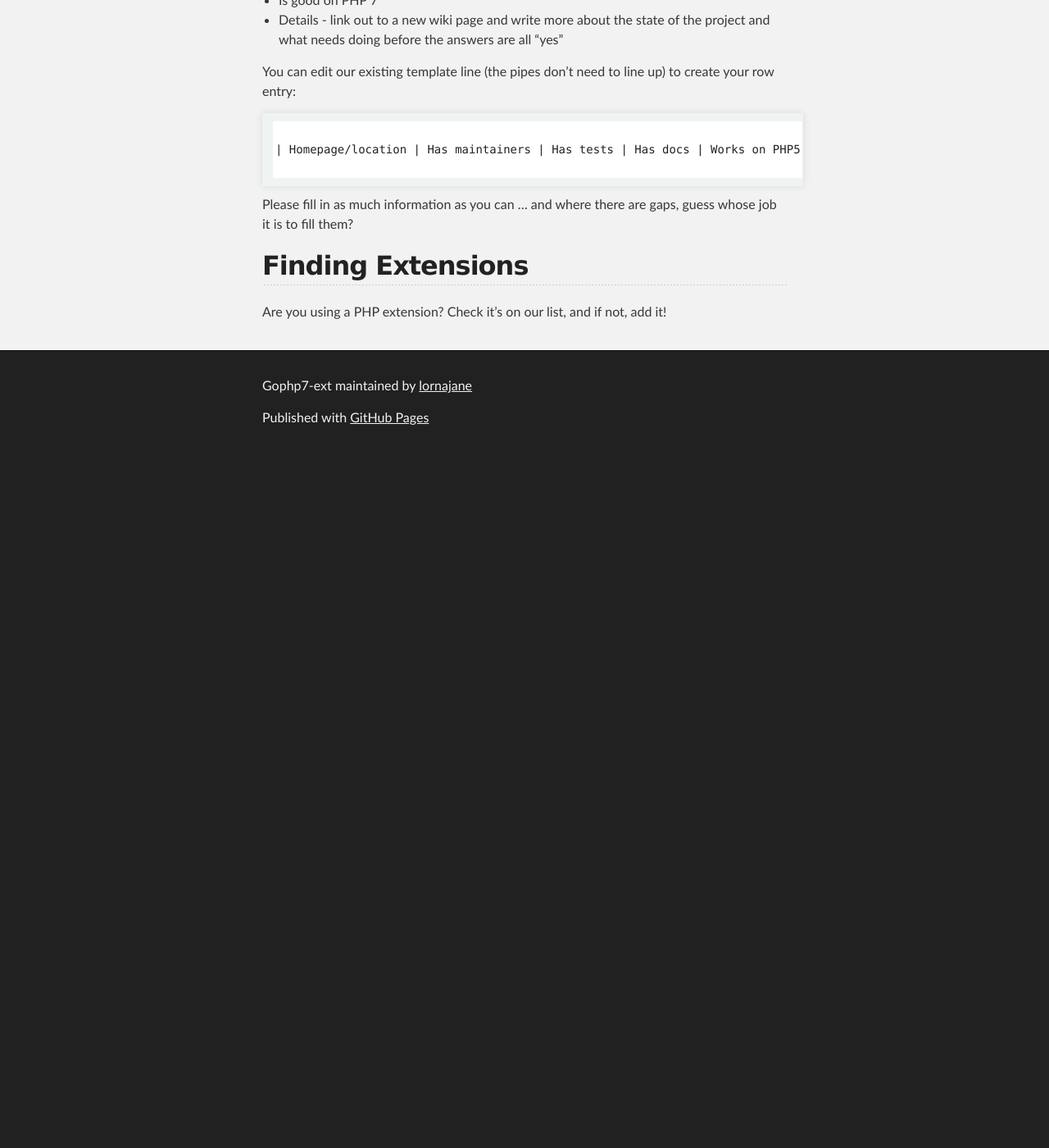
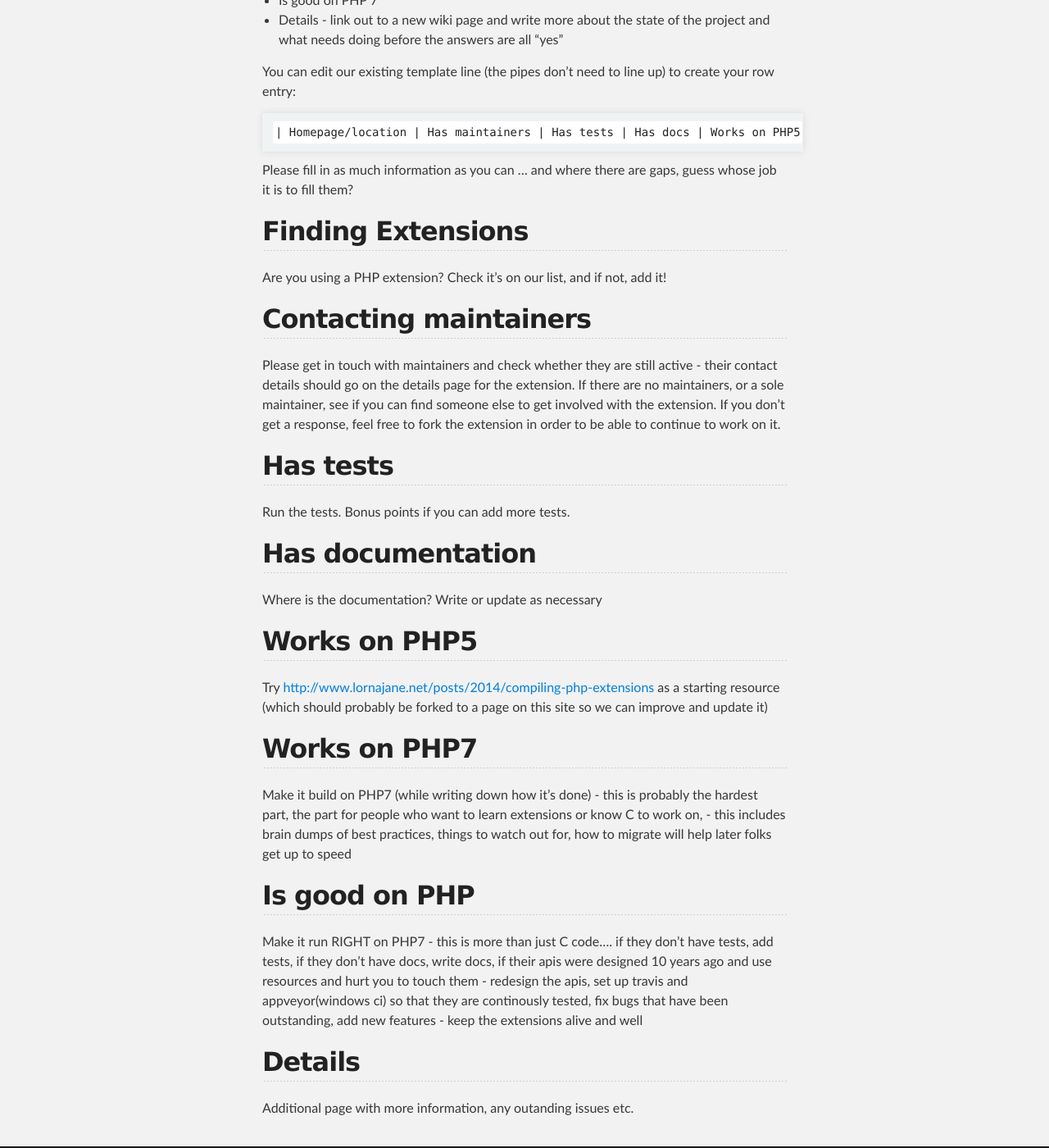
Before and after one commit to vinicius-ianni/gophp7-ext, a Jekyll site: the page built from extensions-catalog.md, in a window 1280 px wide and 1400 px high, scrolled down 848 px. Shown: the whole window at 82% size. Built offline with Jekyll 4.4.1, drawn with Linux system fonts in a browser that asks for light colours; before the commit the page ends 1404 px from its top, so only the background shows below that.

Commit message:
More info on how to work with the extensions catalog

````diff
--- a/extensions-catalog.md
+++ b/extensions-catalog.md
@@ -31,9 +31,7 @@ We need to list as many extensions here as we can find information about.  Each
 You can edit our existing template line (the pipes don't need to line up) to create your row entry:
 
 ```
-
 | Homepage/location | Has maintainers | Has tests | Has docs | Works on PHP5 | Works on PHP7 | Is good on PHP 7 | Details |
-
 ```
 
 Please fill in as much information as you can ... and where there are gaps, guess whose job it is to fill them?
@@ -41,3 +39,31 @@ Please fill in as much information as you can ... and where there are gaps, gues
 ## Finding Extensions
 
 Are you using a PHP extension?  Check it's on our list, and if not, add it!
+
+## Contacting maintainers
+
+Please get in touch with maintainers and check whether they are still active - their contact details should go on the details page for the extension.  If there are no maintainers, or a sole maintainer, see if you can find someone else to get involved with the extension.  If you don't get a response, feel free to fork the extension in order to be able to continue to work on it.
+
+## Has tests
+
+Run the tests.  Bonus points if you can add more tests.
+
+## Has documentation
+
+Where is the documentation?  Write or update as necessary
+
+## Works on PHP5
+
+Try <http://www.lornajane.net/posts/2014/compiling-php-extensions> as a starting resource (which should probably be forked to a page on this site so we can improve and update it)
+
+## Works on PHP7
+
+Make it build on PHP7 (while writing down how it's done) - this is probably the hardest part, the part for people who want to learn extensions or know C to work on, - this includes brain dumps of best practices, things to watch out for,  how to migrate will help later folks get up to speed
+
+## Is good on PHP
+
+Make it run RIGHT on PHP7 - this is more than just C code.... if they don't have tests, add tests, if they don't have docs, write docs, if their apis were designed 10 years ago and use resources and hurt you to touch them - redesign the apis, set up travis and appveyor(windows ci) so that they are continously tested, fix bugs that have been outstanding, add new features - keep the extensions alive and well
+
+## Details
+
+Additional page with more information, any outanding issues etc.
````
